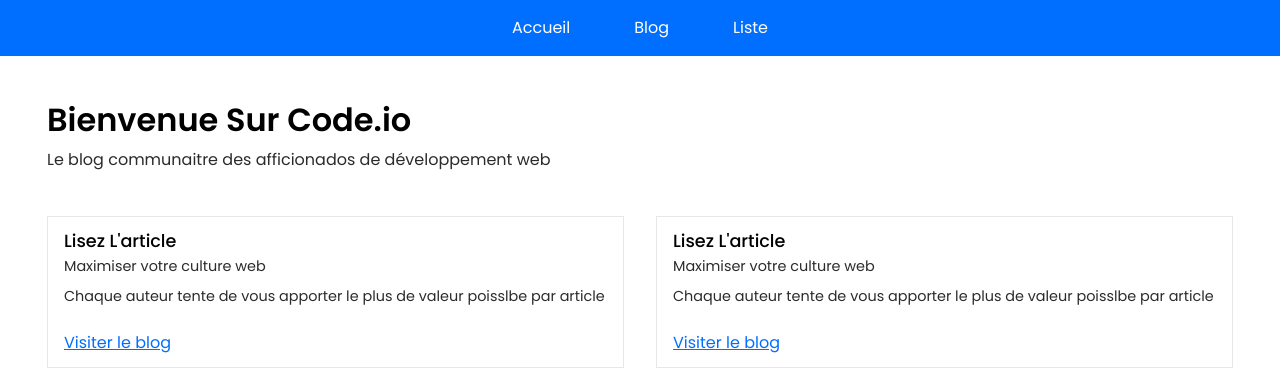
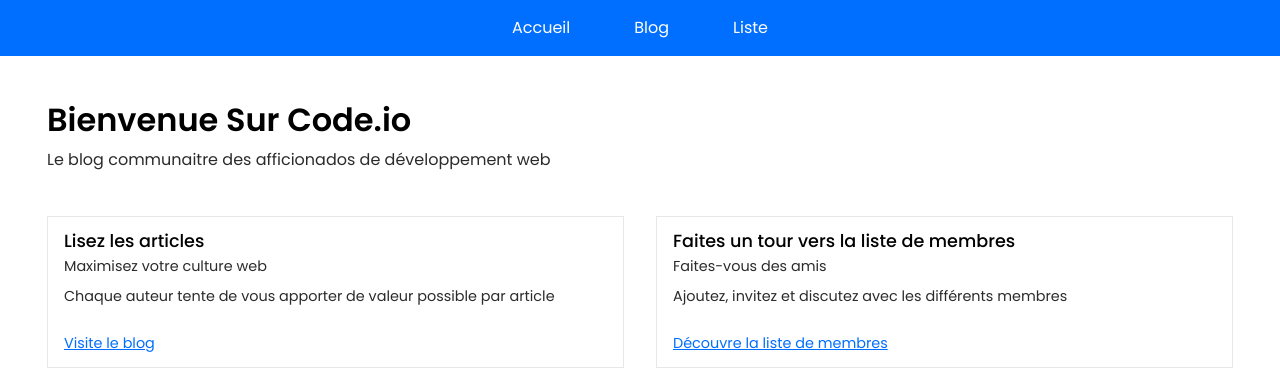
Before and after one commit to R0BIN0/Blog-Next, a Next.js app: page / in a window 1280 px wide. Shown: the top 392 px of the page. Built offline with nearby package versions, Linux system fonts and the light colour scheme.

Commit message:
Card component logic added

```diff
--- a/components/Card/Card.module.css
+++ b/components/Card/Card.module.css
@@ -22,6 +22,7 @@
 }
 
 .link {
+  font-size: 0.9rem;
   color: rgb(0, 110, 255);
   text-decoration: underline;
 }
--- a/components/Card/Card.tsx
+++ b/components/Card/Card.tsx
@@ -1,18 +1,23 @@
-import React from "react";
+import { FC } from "react";
 import Link from "next/link";
 import styles from "./Card.module.css";
 
-const Card = () => {
+type Props = {
+  title: string;
+  subtitle?: string;
+  description: string;
+  link: string;
+  href: string;
+};
+
+const Card: FC<Props> = ({ title, subtitle, description, link, href }) => {
   return (
     <div className={styles.card}>
-      <h2 className={styles.title}>Lisez L'article</h2>
-      <h3 className={styles.subtitle}>Maximiser votre culture web</h3>
-      <p className={styles.description}>
-        Chaque auteur tente de vous apporter le plus de valeur poisslbe par
-        article
-      </p>
-      <Link href={"/blog"}>
-        <a className={styles.link}>Visiter le blog</a>
+      <h2 className={styles.title}>{title}</h2>
+      {subtitle && <h3 className={styles.subtitle}>{subtitle}</h3>}
+      <p className={styles.description}>{description}</p>
+      <Link href={href}>
+        <a className={styles.link}>{link}</a>
       </Link>
     </div>
   );
--- a/pages/index.tsx
+++ b/pages/index.tsx
@@ -10,8 +10,20 @@ const Home: NextPage = () => {
         Le blog communaitre des afficionados de développement web
       </p>
       <div className={styles.card__container}>
-        <Card />
-        <Card />
+        <Card
+          title="Lisez les articles"
+          subtitle="Maximisez votre culture web"
+          description="Chaque auteur tente de vous apporter de valeur possible par article"
+          link="Visite le blog"
+          href="/blog"
+        />
+        <Card
+          title="Faites un tour vers la liste de membres"
+          subtitle="Faites-vous des amis"
+          description="Ajoutez, invitez et discutez avec les différents membres"
+          link="Découvre la liste de membres"
+          href="/userList"
+        />
       </div>
     </section>
   );
```
